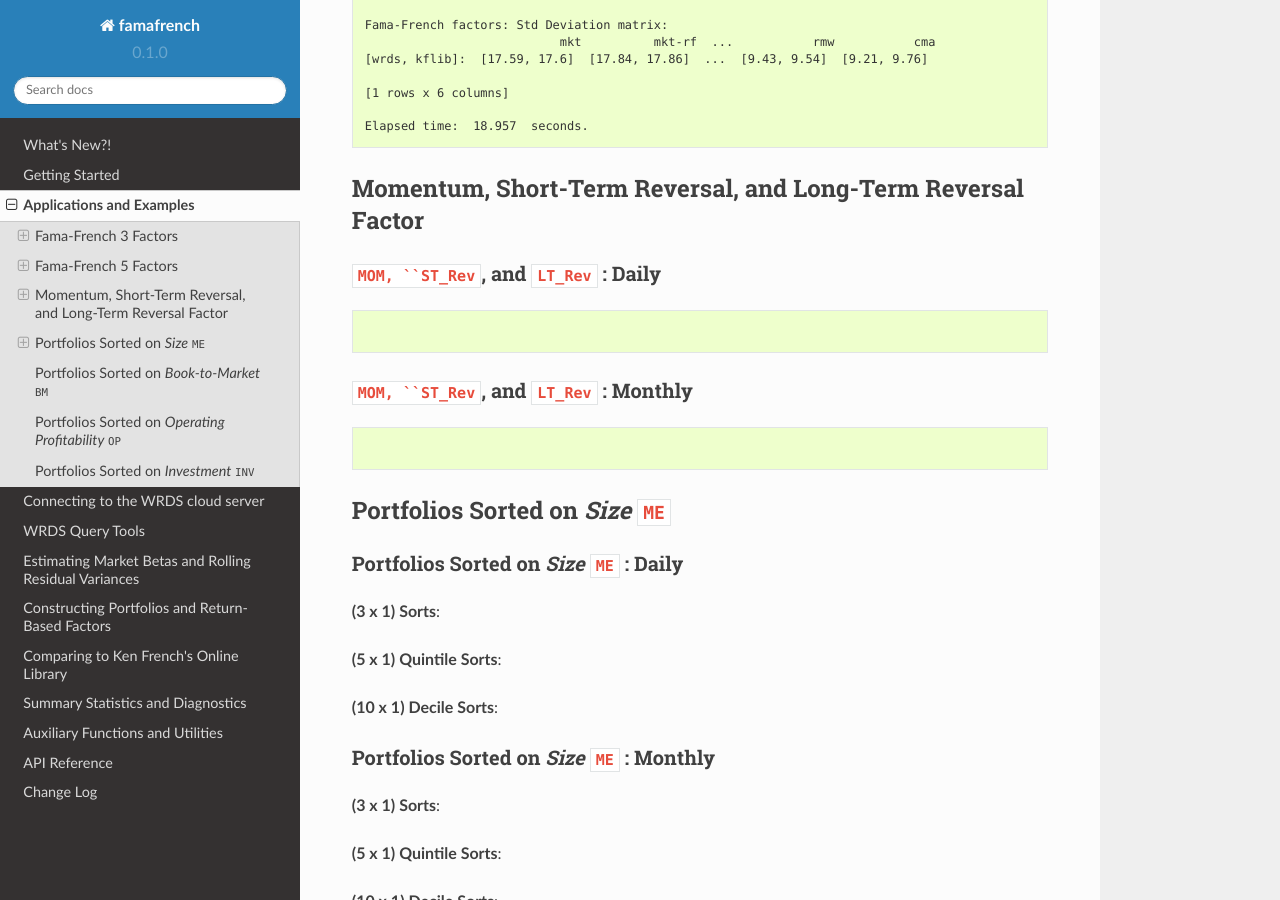
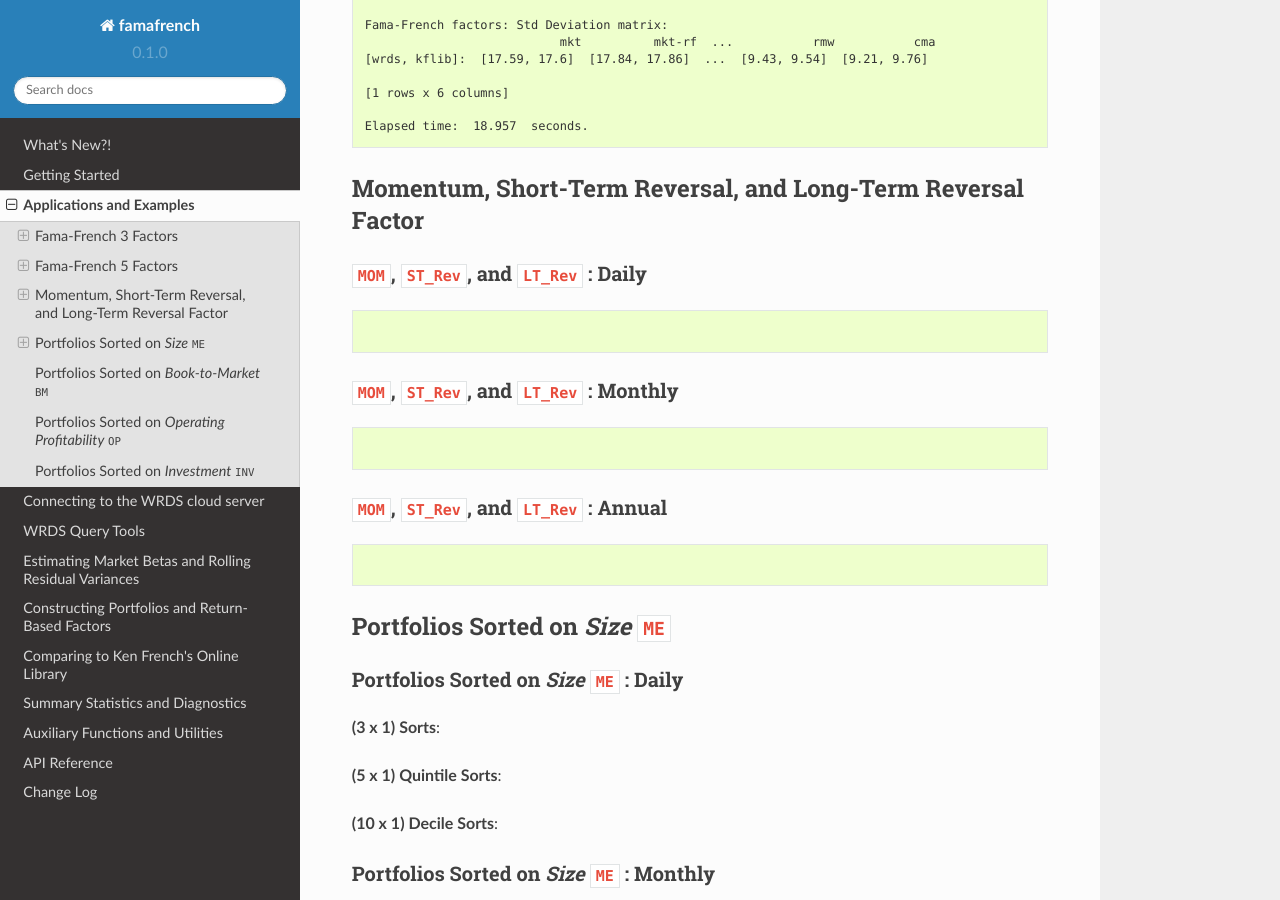
Before and after one commit to christianjauregui/famafrench, a Sphinx documentation site: the page built from docs/source/applications/applications.rst, in a window 1280 px wide and 900 px high, scrolled down 6124 px. Built offline with Sphinx 7.4.7 and the Read the Docs theme 2.0.0, drawn with Linux system fonts in a browser that asks for light colours.

```diff
--- a/docs/source/applications/applications.rst
+++ b/docs/source/applications/applications.rst
@@ -381,15 +381,23 @@ Fama-French 5 Factors : Annual
 Momentum, Short-Term Reversal, and Long-Term Reversal Factor
 #############################################################
 
-``MOM, ``ST_Rev``, and ``LT_Rev`` : Daily
-******************************************
+``MOM``, ``ST_Rev``, and ``LT_Rev`` : Daily
+********************************************
 
 .. code-block:: ipython
 
 
 
-``MOM, ``ST_Rev``, and ``LT_Rev`` : Monthly
-********************************************
+``MOM``, ``ST_Rev``, and ``LT_Rev`` : Monthly
+**********************************************
+
+.. code-block:: ipython
+
+
+
+``MOM``, ``ST_Rev``, and ``LT_Rev`` : Annual
+**********************************************
+
 
 .. code-block:: ipython
 
```
Also changed, not shown: 4 other files.
